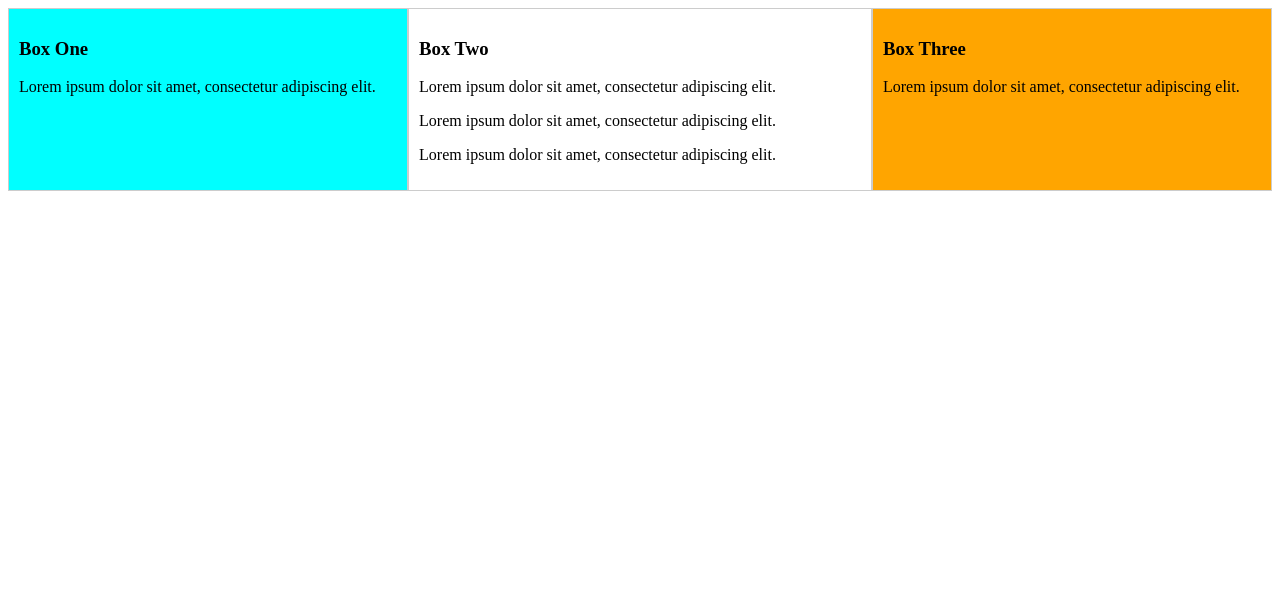
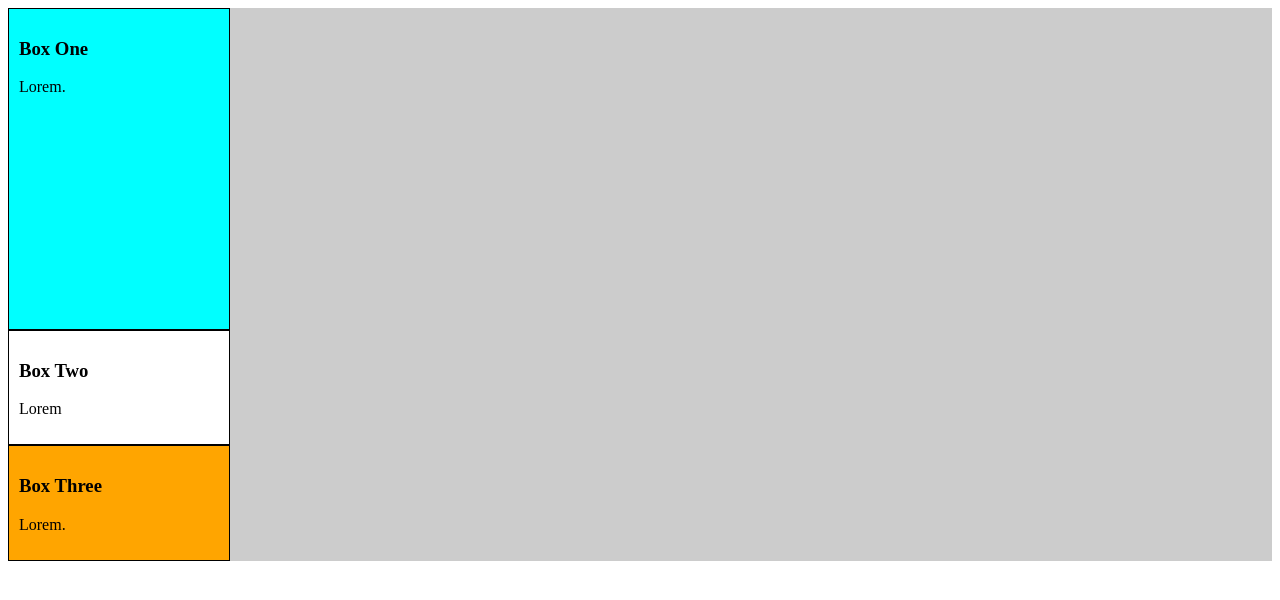
Before and after one commit to MehediHasan06/css-practice, a plain HTML site: page flexbox/index.html in a window 1280 px wide. Drawn offline with Linux system fonts and the light colour scheme.

Commit message:
notes are completed

```diff
--- a/flexbox/index.html
+++ b/flexbox/index.html
@@ -10,29 +10,28 @@
 <body>
 
   <section class="container1">
+
     <div class="box one">
       <h3>Box One</h3>
-      <p>Lorem ipsum dolor sit amet, consectetur adipiscing elit.</p>
+      <p>Lorem.</p>
     </div>
     <div class="box two">
       <h3>Box Two</h3>
-      <p>Lorem ipsum dolor sit amet, consectetur adipiscing elit.</p>
-      <p>Lorem ipsum dolor sit amet, consectetur adipiscing elit.</p>
-      <p>Lorem ipsum dolor sit amet, consectetur adipiscing elit.</p>
+      <p>Lorem </p>
     </div>
     <div class="box three">
       <h3>Box Three</h3>
-      <p>Lorem ipsum dolor sit amet, consectetur adipiscing elit.</p>
+      <p>Lorem.</p>
     </div>
     <!-- <div class="box four">
       <h3>Box Four</h3>
       <p>Lorem ipsum dolor sit amet, consectetur adipiscing elit.</p>
     </div>
-    <div class="box two">
+    <div class="box five">
       <h3>Box Five</h3>
       <p>Lorem ipsum dolor sit amet, consectetur adipiscing elit.</p>
     </div>
-    <div class="box three">
+    <div class="box six">
       <h3>Box Six</h3>
       <p>Lorem ipsum dolor sit amet, consectetur adipiscing elit.</p>
     </div> -->
--- a/flexbox/style.css
+++ b/flexbox/style.css
@@ -1,31 +1,40 @@
-.container1 div, .container2 div {
-  border: 1px solid #ccc;
+.container1 div, .container2 div{
+  border: 1px solid black;
   padding: 10px;
 }
 
-.container1{
+.container1 {
+  background-color: #ccc;
   display: flex;
-  background-color: #ccc;
-  flex-wrap: wrap;
+  flex-direction: column;
 }
-/* .box{
-  max-width: 100px;
-} */
+
+.box{
+  max-width: 200px;
+}
 
 .one{
-  flex-grow: 1;
   background-color: aqua;
+  flex-basis: 300px;
 }
 .two{
-  flex-grow: 4;
   background-color: white;
 }
 .three{
-  flex-grow: 1;
   background-color: orange;
 }
 
-/* .container2{
+/* .four{
+  background-color: red;
+}
+.five{
+  background-color: green;
+}
+.six{
+  background-color: fuchsia;
+}
+
+.container2{
   display: flex;
 }
 
@@ -38,4 +47,4 @@
 }
 .nine{
   flex-grow: 1;
-} */
+}  */
```
Also changed, not shown: flexbox/note.html (+7 -2 lines).
